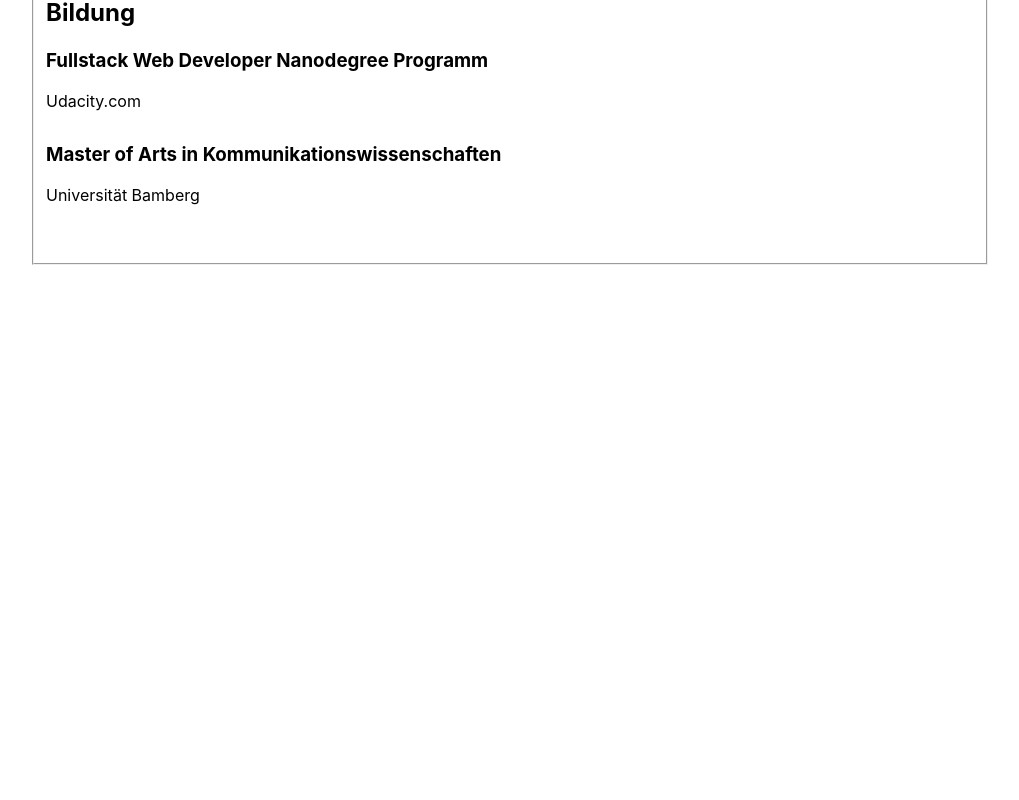
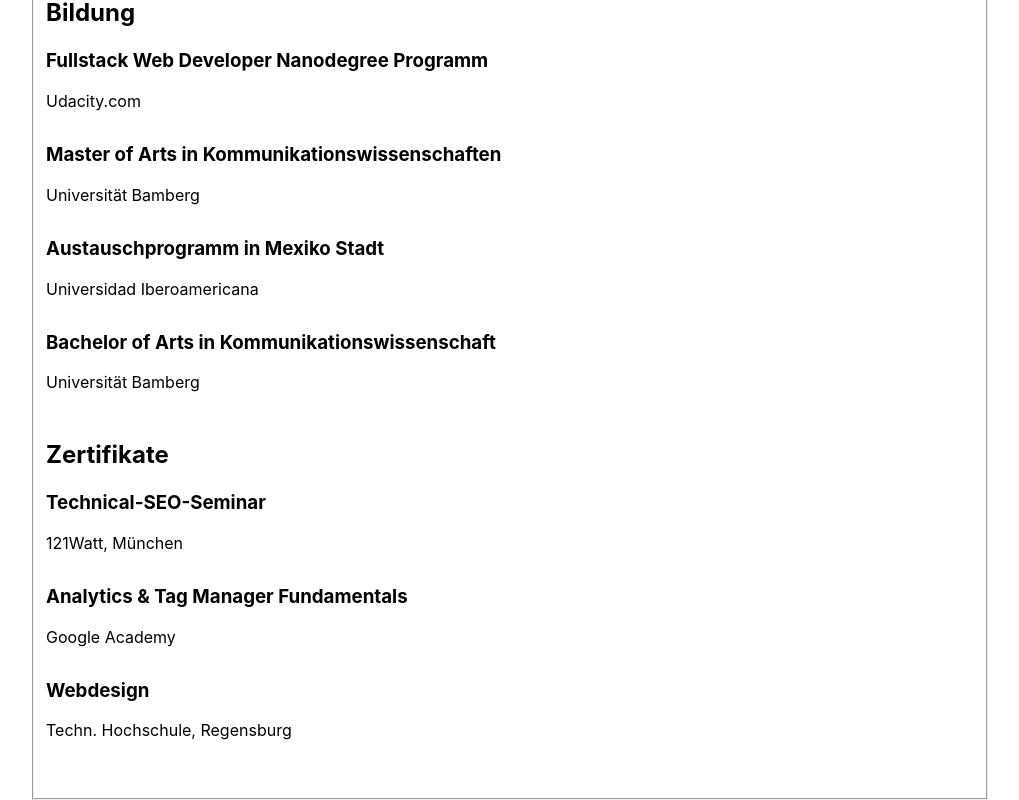
Before and after one commit to kschrenk/cv.kilianschrenk.com, a React (Create React App) app: page / in a window 1280 px wide. Shown: the part 1060-1860 px from the top of the page, without its empty margins (130-1149 px from the left). Before the commit the page ends 1325 px from the top, so only its background shows below. Built offline with nearby package versions, Linux system fonts and the light colour scheme; what @react-pdf/renderer would draw is missing.

Commit message:
updated cv

```diff
--- a/src/App.tsx
+++ b/src/App.tsx
@@ -95,8 +95,58 @@
           'Mit dem Schwerpunkt auf Online- Massenkommunikation (Gesamtnote: 1,7)'
         ]
       },
+      {
+        jobTitle: 'Austauschprogramm in Mexiko Stadt',
+        company: 'Universidad Iberoamericana',
+        bullets: false,
+        description: [
+          'Auslandsstudium für zwei Semester im Bereich politischer Kommunikation und PR.'
+        ]
+      },
+      {
+        jobTitle: 'Bachelor of Arts in Kommunikationswissenschaft',
+        company: 'Universität Bamberg',
+        bullets: false,
+        description: [
+          'Mit den Nebenfächern BWL und Soziologie.'
+        ]
+      },
     ]
   },
+  {
+      title: 'Zertifikate',
+      content: [
+        {
+            jobTitle: 'Technical-SEO-Seminar',
+            company: '121Watt, München',
+            bullets: true,
+            description: [
+                'Domain-Hosting, IPs & Sitespeed',
+                'XML Sitemaps',
+                'Rich Snippets, Redirects, Server Basics'
+            ]
+        },
+        {
+            jobTitle: 'Analytics & Tag Manager Fundamentals',
+            company: 'Google Academy',
+            bullets: true,
+            description: [
+                'Google Analytics Interface, Basic Reports, Campaign and Conversion Tracking',
+                'Setting up a Tag Manger, Data Layer, Variables and Events, Tags for Marketing and Remarketing'
+            ]
+        },
+        {
+            jobTitle: 'Webdesign',
+            company: 'Techn. Hochschule, Regensburg',
+            bullets: true,
+            description: [
+                'HTML5, CSS-Styling und Javascript-Programme',
+                'Adobe Photoshop und Webdesign',
+                'Websites erstellen'
+            ]
+        },
+      ]
+  }
 ]
 
 function App() {
--- a/src/components/Pdf/PdfViewer.tsx
+++ b/src/components/Pdf/PdfViewer.tsx
@@ -3,18 +3,21 @@
 import styles from './styles';
 import BulletPoint from './BulletPoint/BulletPoint';
 import CategoryContentObj from '../../models/CategoryContentObj';
+import CustomDate from '../../models/CustomDate';
 
 type pdfViewerProps = {
     categoryList: CategoryObj[];
 }
 
 function PdfViewer({categoryList}: pdfViewerProps) {
+    const now = new CustomDate(new Date());
+
     return (
         <PDFViewer width="100%" height="100%">
-            <Document>
+            <Document title={`CV_KilianSchrenk_${now.toString()}`} language={'de'}>
                 <Page style={styles.page}>
                     <Text style={styles.section}>Lebenslauf</Text>
-                    <View style={ {...styles.row, ...styles.bgPrimary, ...styles.py2, ...styles.borderTop, ...styles.flexDirRow} }>
+                    <View style={ {...styles.row, ...styles.bgPrimary, ...styles.py2, ...styles.borderTop, ...styles.flexDirRow, ...styles.mb2} }>
                         <View style={styles.col4}>
                             <Text>Image</Text>
                         </View>
@@ -34,7 +37,7 @@
                         return (
                             <View key={`pdf-${index}`} style={styles.mb3}>
                                 <Text style={{ ...styles.my2, ...styles.fontBold, ...styles.fontLarge }}>{category.title}</Text>
-                                <View style={{...styles.borderLeft}}>
+                                <View>
                                     {category.content.map((item, index) => {
                                         const itemDescriptionLength = item.description ? calculateArrayLength(item.description) : 0;
                                         const isLastContentItem: boolean = isLast(categoryContentLength, index);
@@ -44,7 +47,7 @@
                                         }
 
                                         return (
-                                            <View style={contentStyle} key={`pdf-item-${index}`}>
+                                            <View style={contentStyle} key={`pdf-item-${index}`} wrap={false}>
                                                 <View style={{...styles.col4}}>
                                                     <View style={{...styles.row, ...styles.flexDirRow}}>
                                                         <Text>{item.company}</Text><Text>{item.location && `, ${item.location}`}</Text>
--- a/src/components/Pdf/styles.tsx
+++ b/src/components/Pdf/styles.tsx
@@ -12,8 +12,8 @@
     page: {
         paddingTop: 45,
         paddingBottom: 65,
-        paddingLeft: 45,
-        paddingRight: 35,
+        paddingLeft: 42,
+        paddingRight: 42,
         fontFamily: "Roboto",
     },
     section: {
@@ -77,10 +77,10 @@
         marginBottom: 4,
     },
     mb2: {
-        marginBottom: 8,
+        marginBottom: 6,
     },
     mb3: {
-        marginBottom: 12,
+        marginBottom: 22,
     },
     mt1: {
         marginTop: 4,
--- /dev/null
+++ b/src/models/CustomDate.ts
@@ -0,0 +1,33 @@
+class CustomDate {
+    day: string;
+    month: string;
+    year: string;
+
+    constructor(Date: Date) {
+        this.day = this.dayToString(Date.getDate());
+        this.month = this.monthToString(Date.getMonth());
+        this.year = this.yearToString(Date.getUTCFullYear());
+    }
+
+    dayToString(day:number): string {
+        return day.toString();
+    }
+
+    monthToString(month:number): string {
+        if(month < 10) {
+            return `0${month + 1}`;
+        }
+
+        return `${month + 1}`;
+    }
+
+    yearToString(year: number): string {
+        return `${year}`;
+    }
+
+    toString(): string {
+        return this.year + '-' + this.month + '-' + this.day
+    }
+}
+
+export default CustomDate;
```
Also changed, not shown: 2 other files (tests, documents, lock files or other folders).
